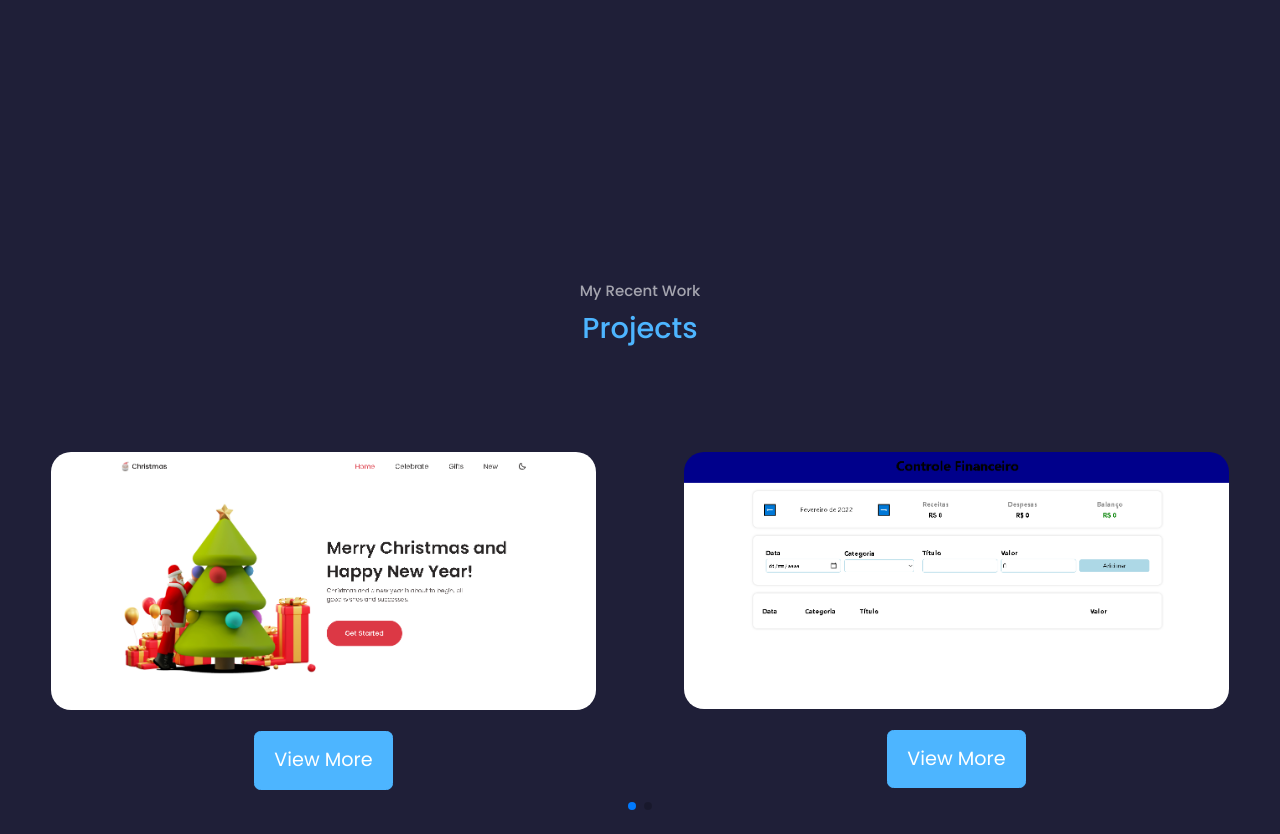
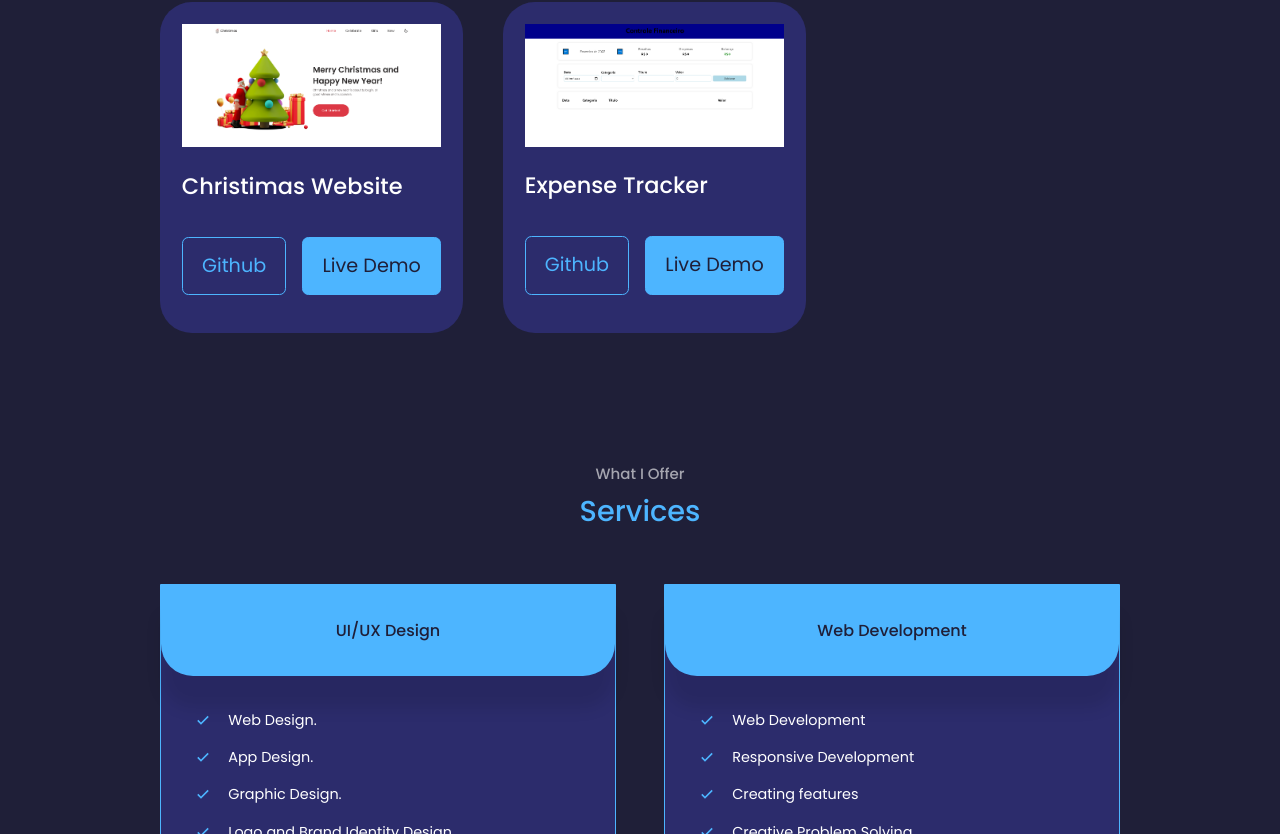
Before and after one commit to Caiofrt9/caioportifolio, a React (Create React App) app: page / in a window 1280 px wide. Shown: the part 2386-3220 px from the top of the page. Built offline with nearby package versions, Linux system fonts and the light colour scheme.

Commit message:
resolvendo dependencias

```diff
--- a/public/index.html
+++ b/public/index.html
@@ -30,7 +30,7 @@
       work correctly both with client-side routing and a non-root public URL.
       Learn how to configure a non-root public URL by running `npm run build`.
     -->
-    <title>React App</title>
+    <title>Caio.dev</title>
   </head>
   <body>
     <noscript>You need to enable JavaScript to run this app.</noscript>
--- a/src/App.js
+++ b/src/App.js
@@ -1,5 +1,4 @@
 import MainArea from './Components/MainArea'
-import Header from './Components/Header/Header'
 import Nav from './Components/Nav/Nav'
 import About from './Components/About/About'
 import Contact from './Components/contact/Contact'
--- a/src/Components/Experience/experience.css
+++ b/src/Components/Experience/experience.css
@@ -27,3 +27,30 @@
   display: grid;
   grid-template-columns: 1fr 1fr;
 }
+
+@media screen and (max-width: 1024px) {
+  .experience__container {
+    grid-template-columns: 1fr;
+  }
+
+  .experience__container > div {
+    width: 80%;
+    padding: 2rem;
+    margin: 0 auto;
+  }
+
+  .experience__content {
+    padding: 1rem;
+  }
+}
+
+@media screen and (max-width: 1024px) {
+  .experience__container {
+    gap: 1rem;
+  }
+
+  .experience__container > div {
+    width: 100%;
+    padding: 2rem 1rem;
+  }
+}
--- a/src/Components/Portifolio/Modal.js
+++ /dev/null
@@ -1,112 +0,0 @@
-import React from 'react'
-import styled from 'styled-components'
-import { MdClose } from 'react-icons/md'
-import ReactDOM, { createPortal } from 'react-dom'
-
-const Background = styled.div`
-  width: 100%;
-  height: 100%;
-  background: rgba(0, 0, 0, 0.8);
-  position: fixed;
-  top: 0;
-  left: 0;
-  right: 0;
-  bottom: 0;
-  z-index: 999;
-  display: flex;
-  justify-content: center;
-  align-items: center;
-`
-
-const ModalWrapper = styled.div`
-  width: 90%;
-  height: 500px;
-  box-shadow: 0 5px 16px rgba(0, 0, 0, 0.2);
-  background: var(--color-bg);
-  color: #000;
-  display: grid;
-  grid-template-columns: 1fr 1fr;
-  position: relative;
-  z-index: 10;
-  border-radius: 10px;
-`
-
-const ModalImg = styled.img`
-  width: 100%;
-  height: 100%;
-  border-radius: 10px 0 0 10px;
-  /* background: #00; */
-`
-
-const ModalContent = styled.div`
-  display: flex;
-  flex-direction: column;
-  justify-content: center;
-  align-items: center;
-  line-height: 1.8;
-  color: #fff;
-  p {
-    margin-bottom: 2rem;
-  }
-  button {
-    padding: 10px 24px;
-    background: #141414;
-    color: #fff;
-    border: none;
-  }
-
-  .modal__links {
-    display: grid;
-    grid-template-columns: 1fr 1fr;
-    margin-top: 4rem;
-  }
-`
-
-const CloseModalButton = styled(MdClose)`
-  cursor: pointer;
-  position: absolute;
-  top: 20px;
-  right: 20px;
-  width: 32px;
-  height: 32px;
-  padding: 0;
-  z-index: 10;
-`
-
-export const Modal = ({ showModal, setShowModal, project }) => {
-  return ReactDOM.createPortal(
-    <>
-      {showModal ? (
-        <Background>
-          <ModalWrapper showModal={showModal}>
-            <ModalImg src={project.image} />
-            <ModalContent>
-              <h1>{project.title}</h1>
-              <p>{project.description}</p>
-              <div className="modal__links">
-                <a
-                  href="https://github.com/caiofrt9"
-                  target="_blank"
-                  className="btn"
-                >
-                  GitHub
-                </a>
-                <a href="#contact" className="btn btn-primary">
-                  See Online
-                </a>
-              </div>
-            </ModalContent>
-
-            <CloseModalButton
-              aria-label="Close modal"
-              onClick={() => setShowModal(prev => !prev)}
-            />
-          </ModalWrapper>
-        </Background>
-      ) : null}{' '}
-    </>,
-    document.getElementById('portal')
-  )
-}
-
-export default Modal
--- a/src/Components/Portifolio/Portifolio.jsx
+++ b/src/Components/Portifolio/Portifolio.jsx
@@ -1,54 +1,50 @@
-import React, {useState} from "react";
+import React from 'react'
 import './portifolio.css'
-import ViewMore from "./ViewMoreButtun";
-import { projects } from "../../constants/projects";
-import Modal from './Modal'
 
-
-import { Pagination, Scrollbar} from 'swiper'
-import { Swiper, SwiperSlide } from 'swiper/react'
-import 'swiper/css'
-import 'swiper/css/pagination'
-
-import avatar2 from "../../../src/img/project.jfif"
-
+import img from '../../img/projeto1.png'
+import img2 from '../../img/projeto2.png'
+// s
 
 const Portifolio = () => {
-  const [showModal, setShowModal] = useState(false)
-  const [modalData, setModalData] = useState(null);
+  return (
+    <section id="portifolio">
+      <h5>My Recent Work</h5>
+      <h2>Portfolioo</h2>
 
-  const openModal = () => {
-    setShowModal(prev => !prev)
-  }
-  return (
-    <section id='portifolio'>
-      <h5>My Recent Work</h5>
-      <h2>Projects</h2>
+      <div className='container portifolio__container'>
+      <article className='portifolio__item'>
+          <div className='portifolio__item-image'>
+            <img src={img} alt=""></img>
+          </div>
+          <h3>Christimas Website</h3>
+          <div className='portfolio__item-cta'>
+          <a href='https://github.com/Caiofrt9/ChristmasWebsite' className='btn' target="_blank" rel="noreferrer">Github</a>
+          <a href='https://caiofrt9.github.io/ChristmasWebsite/' className='btn btn-primary' target="_blank" rel="noreferrer">Live Demo</a>
+          </div>
+        </article>
 
-      <Swiper className="container testimonials__container"
-       // install Swiper modules
-      modules={[ Pagination, Scrollbar]}
-      spaceBetween={50}
-      slidesPerView={2}
-      pagination={{ clickable: true }}
-      scrollbar={{ draggable: true }}
-      >
-        {projects.map(project => (
+        <article className='portifolio__item'>
+          <div className='portifolio__item-image'>
+            <img src={img2} alt=""></img>
+          </div>
+          <h3>Expense Tracker</h3>
+          <div className='portfolio__item-cta'>
+          <a href='https://github.com/Caiofrt9/expense-tracker' className='btn' target="_blank" rel="noreferrer">Github</a>
+          <a href='https://expense-tracker-git-main-caiofrt9.vercel.app' className='btn btn-primary' target="_blank" rel="noreferrer">Live Demo</a>
+          </div>
+        </article>
 
-        <SwiperSlide className="portfolio__card">
-          <img className="portifolio__img" src={project.image}/>
-
-
-          <div className="portfolio__card-btn">
-          <ViewMore openModal={openModal} />
-          <Modal showModal={showModal} setShowModal={setShowModal} project={project}/>
+        {/* <article className='portifolio__item'>
+          <div className='portifolio__item-image'>
+            <img src={img}></img>
           </div>
-
-        </SwiperSlide>
-        ))}
-
-
-      </Swiper>
+          <h3>This is a portifolio item title</h3>
+          <div className='portfolio__item-cta'>
+          <a href='https://github.com' className='btn' target="_blank">Github</a>
+          <a href='https://github.com' className='btn btn-primary' target="_blank">Live Demo</a>
+          </div>
+        </article>   */}
+      </div>
     </section>
   )
 }
--- a/src/Components/Portifolio/ViewMoreButtun.jsx
+++ /dev/null
@@ -1,37 +0,0 @@
-import React,{useState} from "react";
-import styled from "styled-components";
-import { Modal } from "./Modal";
-
-function ViewMore({openModal}) {
-
-  return <ViewMoreStyled>
-    <Button onClick={openModal}>View More</Button>
-
-  </ViewMoreStyled>
-}
-
-const ViewMoreStyled = styled.div`
-display: flex;
-justify-content:center ;
-align-items: center;
-height: 10px;
-margin-top: 10px;
-margin-bottom: 30px;
-
-`
-
-const Button = styled.div`
-
-  width: max-content;
-  display: inline-block;
-  background: var(--color-primary);
-  padding: 0.75rem 1.2rem;
-  border-radius: 0.4rem;
-  margin-top: 2rem;
-  cursor: pointer;
-  border: 1px solid var(--color-primary);
-  transition: var(--transition);
-`
-
-
-export default ViewMore
--- a/src/Components/Portifolio/portifolio.css
+++ b/src/Components/Portifolio/portifolio.css
@@ -1,37 +1,43 @@
-.container.testimonials__container {
-  width: 100%;
-  /* background: var(--color-bg-variant); */
-  border-radius: 30px;
-  padding: 2rem;
-  /* display: flex; */
+.portifolio__container {
+  display: grid;
+  grid-template-columns: repeat(3, 1fr);
+  gap: 2.5rem;
 }
 
-.portfolio__card {
-  /* background-color: var(--color-primary); */
-  display: grid;
-  gap: 1.2rem;
-  padding: 1.2rem;
+.portifolio__item {
+  background: var(--color-bg-variant);
+  padding: 1.3rem;
   border-radius: 2rem;
-  align-items: center;
-  width: 230px;
+  border: 1px solid transparent;
+  transition: var(--transition);
 }
 
-.portifolio__img {
-  border-radius: 20px;
+.portifolio__item:hover {
+  border-color: var(--color-primary-variant);
+  background: transparent;
 }
 
-.view-more .portfolio__card-cta {
-  display: block;
-  background-color: red;
+.portifolio__item h3 {
+  margin: 1.2rem 0 2rem;
 }
 
-/* .btn__view-more {
-  width: max-content;
-  display: inline-block;
-  background: var(--color-bg-variant);
-  padding: 0.75rem 1.2rem;
-  border-radius: 0.4rem;
-  cursor: pointer;
-  border: 1px solid var(--color-primary);
-  transition: var(--transition);
-} */
+.portfolio__item-cta {
+  display: flex;
+  gap: 1rem;
+
+  margin-bottom: 1rem;
+}
+
+@media screen and (max-width: 1024px) {
+  .portifolio__container {
+    grid-template-columns: 1fr 1fr;
+    gap: 1.2rem;
+  }
+}
+
+@media screen and (max-width: 600px) {
+  .portifolio__container {
+    grid-template-columns: 1fr;
+    gap: 1rem;
+  }
+}
--- a/src/Components/contact/contact.css
+++ b/src/Components/contact/contact.css
@@ -68,6 +68,6 @@ textarea {
 
 @media screen and (max-width: 600px) {
   .container.contact__container {
-    width: var(--container-width-ms);
+    width: var(--container-width-sm);
   }
 }
--- a/src/GlobalStyle.js
+++ b/src/GlobalStyle.js
@@ -22,7 +22,7 @@ const GlobalStyle = createGlobalStyle`
 
   --container-width-lg: 75%;
   --container-width-md: 86%;
-  --container-width-ms: 90%;
+  --container-width-sm: 90%;
 }
 
 body{
@@ -52,7 +52,7 @@ h1{
 
 section {
   margin-top: 8rem;
-  height: 100vh;
+
 }
 
 
```
